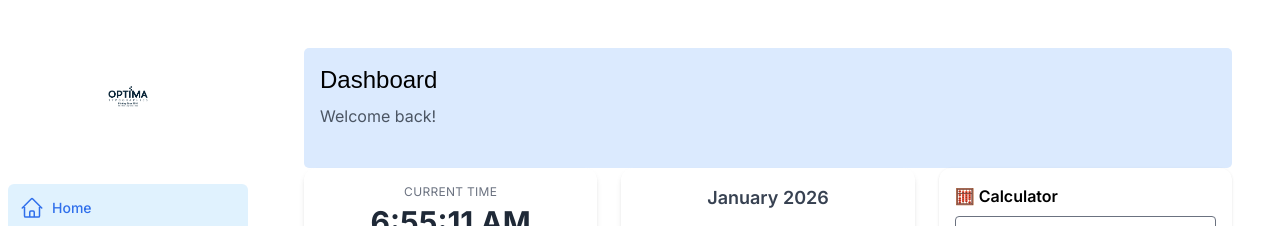
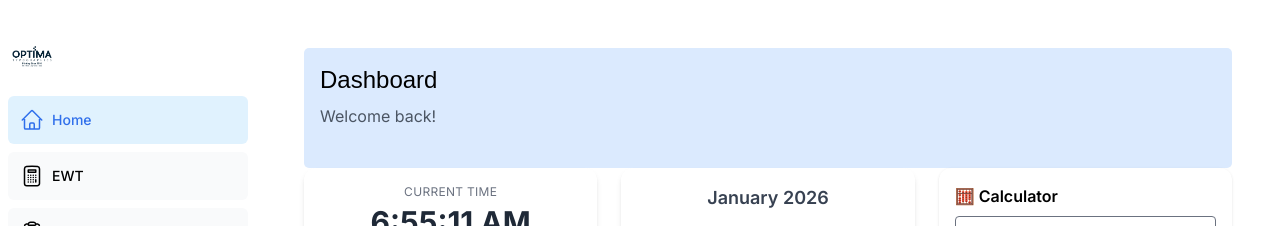
Before and after one commit to nathgsa/project, a Next.js app: page /dashboard in a window 1280 px wide. Shown: the top 226 px of the page. Built offline with nearby package versions, Linux system fonts and the light colour scheme; no server answers; sample sign-in values are in the browser's storage; a web font is replaced by a local one.

Commit message:
modified

```diff
--- a/app/ui/dashboard/sidenav.tsx
+++ b/app/ui/dashboard/sidenav.tsx
@@ -10,10 +10,10 @@ export default function SideNav() {
   return (
     <div className="flex h-full flex-col px-3 py-4 md:px-2">
       <Link
-        className="mb-2 flex h-20 w-full items-center justify-center rounded-md p-0 md:h-40"
+        className="flex h-20 w-full items-center justify-center"
         href="/dashboard"
       >
-        <div className="flex w-full h-full items-center justify-center object-contain">
+        <div className="flex w-full h-full items-center object-contain">
           {/* Make the logo take full width and height */}
           <AppLogo />
         </div>
```
